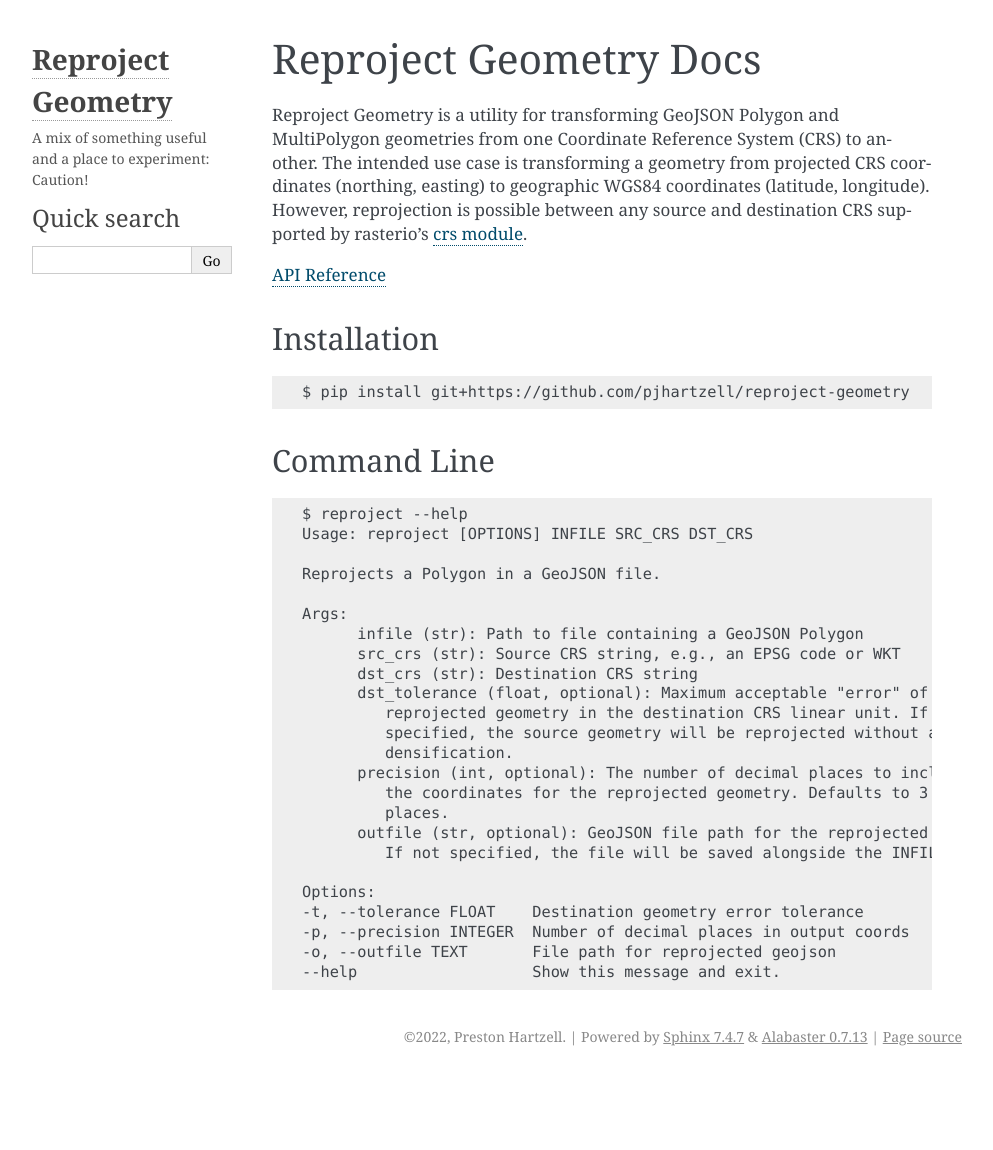
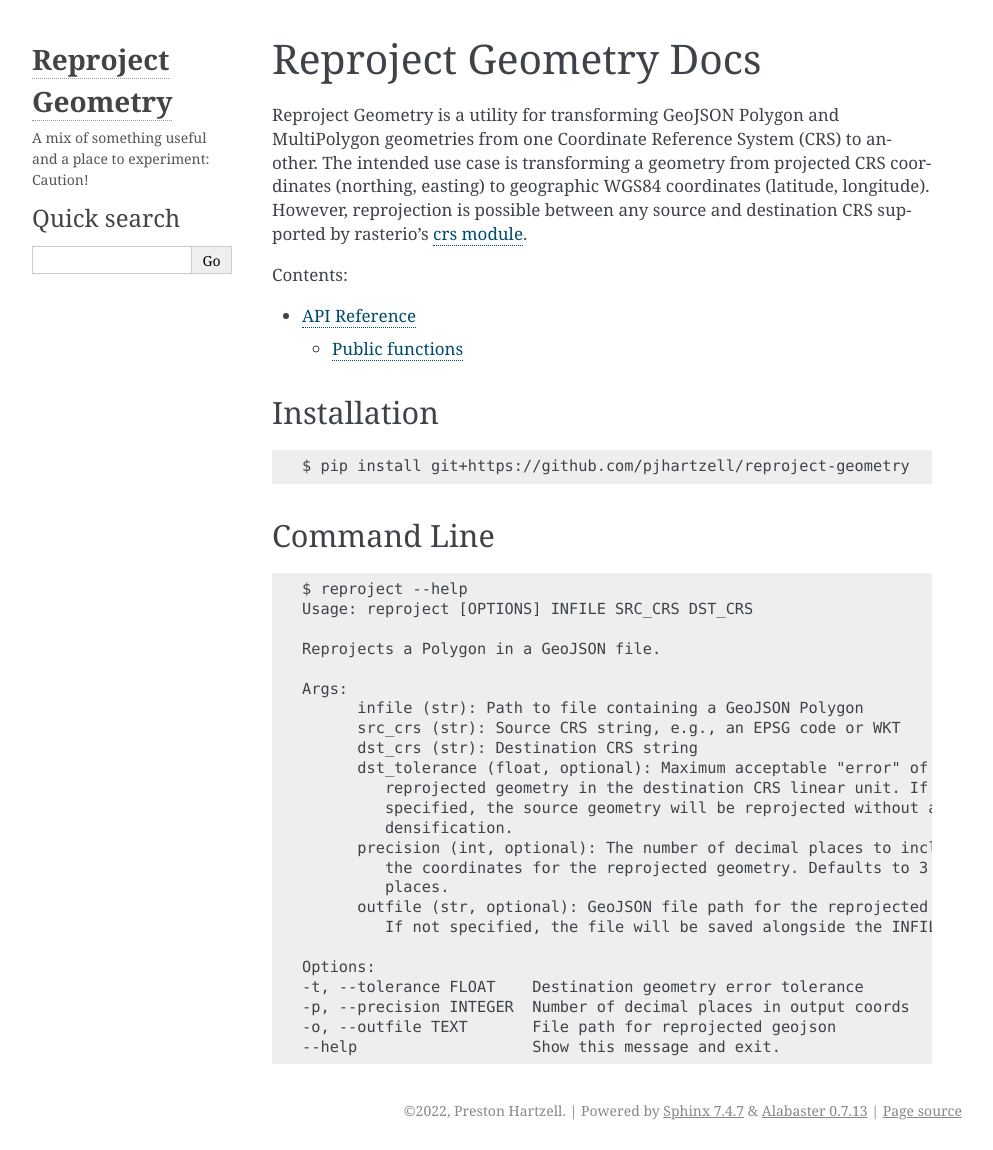
Before and after one commit to pjhartzell/reproject-geometry, a Sphinx documentation site: the page built from docs/source/index.rst, in a window 1280 px wide. Shown: the whole page, without its empty margins (148-1141 px from the left). Built offline with Sphinx 7.4.7, drawn with Linux system fonts in a browser that asks for light colours; before the commit the page ends 1076 px from its top, so only the background shows below that; some of the changed lines change nothing that is shown.

Commit message:
fix read the docs

```diff
--- a/docs/source/index.rst
+++ b/docs/source/index.rst
@@ -14,14 +14,11 @@
 possible between any source and destination CRS supported by rasterio's `crs
 module <https://rasterio.readthedocs.io/en/latest/api/rasterio.crs.html>`_.
 
-:doc:`api`
-
 .. toctree::
    :maxdepth: 2
-   :hidden:
    :caption: Contents:
 
-   API <api.rst>
+   api.rst
 
 Installation
 ------------
```
